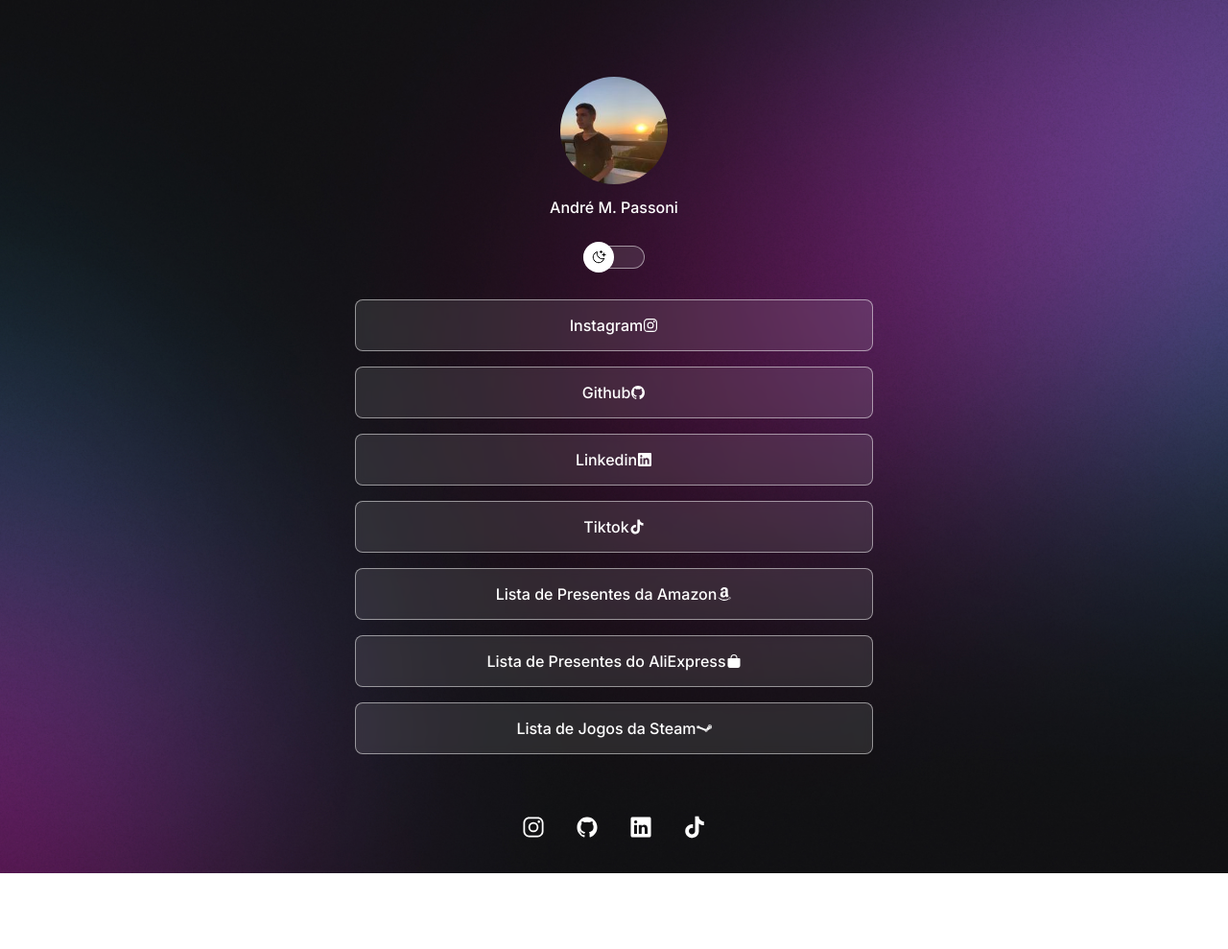
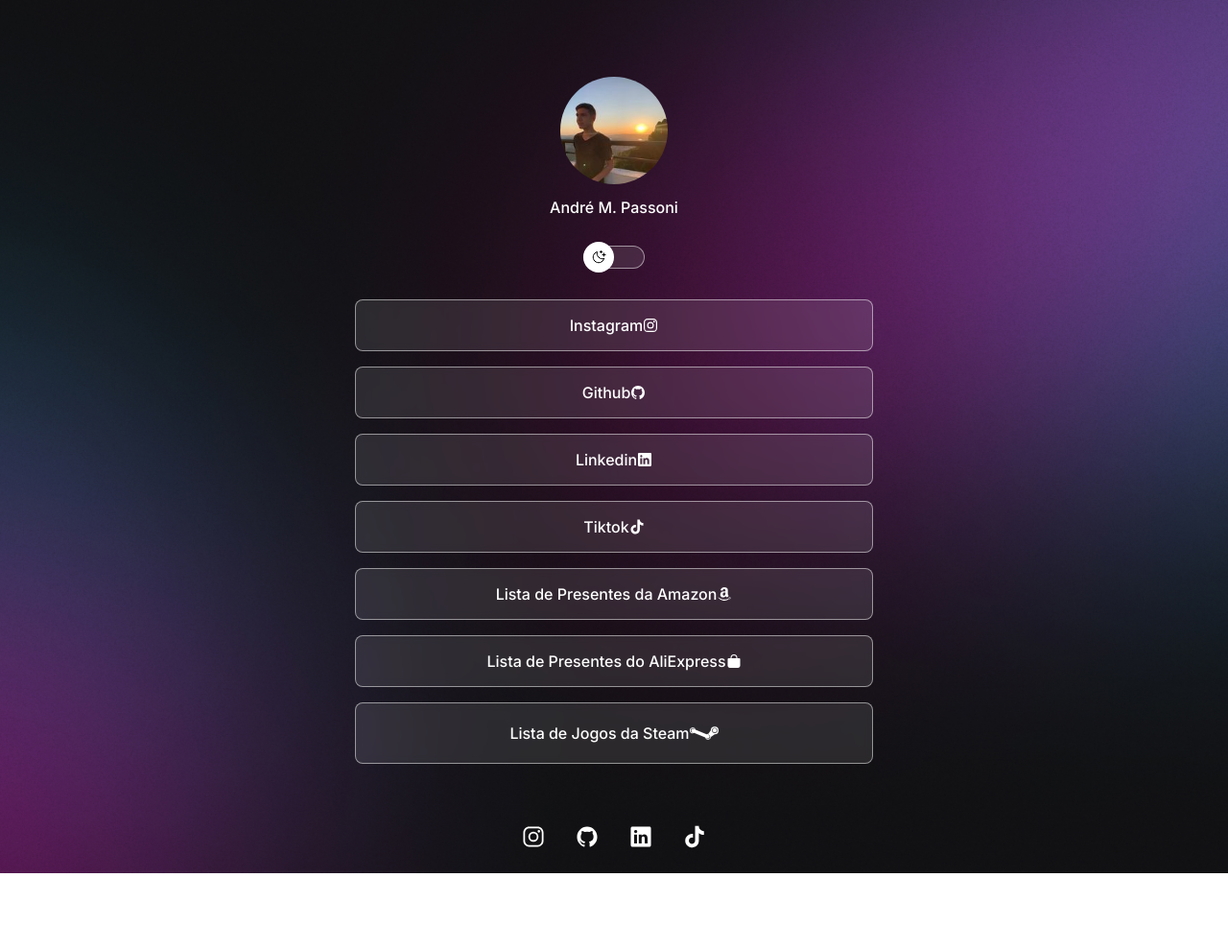
Before and after one commit to AndrePassoni/Projeto-Discover, a plain HTML site: page index.html in a window 1280 px wide. Shown: the whole page at 96% size. Drawn offline with nearby package versions, Linux system fonts and the light colour scheme.

Commit message:
fifth commit

```diff
--- a/index.html
+++ b/index.html
@@ -57,7 +57,7 @@
                 </li>
                 <li>
                     <a href="https://store.steampowered.com/wishlist/profiles/76561199176387734#sort=order" target="_blank">
-                        Lista de Jogos da Steam<ion-icon name="logo-steam"></ion-icon>
+                        Lista de Jogos da Steam<ion-icon name="logo-steam" id="steam"></ion-icon>
                     </a>
                 </li>
             </ul>
--- a/style.css
+++ b/style.css
@@ -96,6 +96,11 @@
     border-radius: 9999px;
 }
 
+#steam {
+    width: 30px;
+    height: 30px;
+}
+
 ul {
     margin-top: 8px;
     list-style: none;
```
